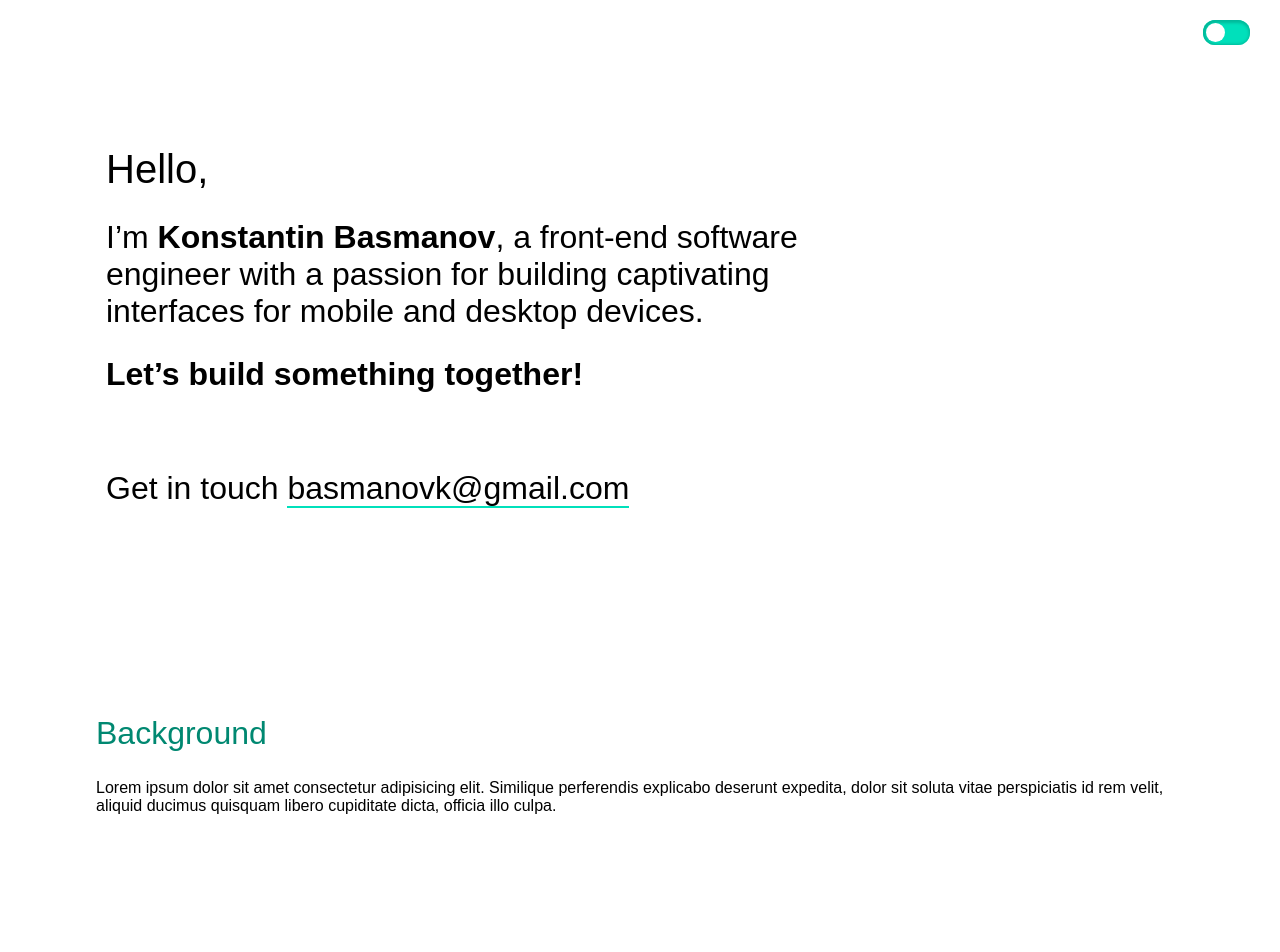
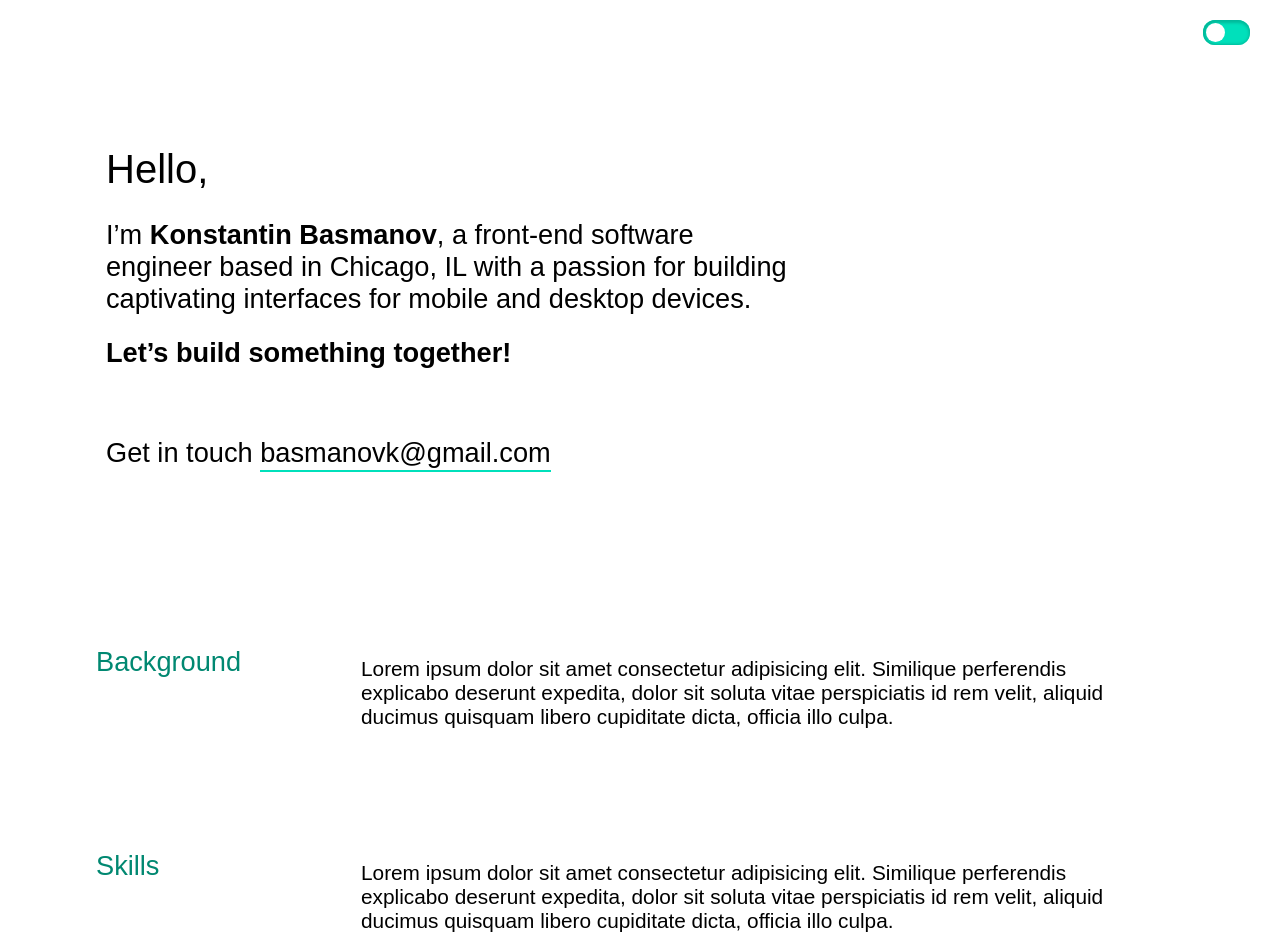
Before and after one commit to whoiskonstantin/personal-website-v2, a React (Create React App) app: page / in a window 1280 px wide. Shown: the top 952 px of the page. Built offline with nearby package versions, Linux system fonts and the light colour scheme; a web font is replaced by a local one.

Commit message:
fixed overflow

```diff
--- a/src/GlobalStyle.css
+++ b/src/GlobalStyle.css
@@ -1,15 +1,16 @@
 :root {
   /* light theme */
-  --main-color: #00e0bb;
+  --switch-color: #00e0bb;
   --main-bg-color: #ffffff;
-  --slightly-dark-color: #00b99a;
-  --light-color: #58e0ca56;
-  --dark-color: #008871;
+  --switch-shade-color: #00b99a;
+  --footer-color: #58e0ca56;
+  --subtitle-color: #008871;
   /* dark theme */
-  --d-main-color: #e08600;
+  --d-switch-color: #e08600;
   --d-font-color: #ffffff;
   --d-main-bg-color: #001b27;
-  --d-slightly-dark-color: #b36b00;
+  --d-switch-shade-color: #b36b00;
+  --d-subtitle-color: #ff9900;
 }
 body {
   margin: 0;
@@ -29,33 +30,44 @@ p {
 a {
   text-decoration: none;
   color: inherit;
-  height: 2rem;
-  width: 0;
-  border-bottom: 2px solid var(--main-color);
+  padding-bottom: 2px;
+  border-bottom: 2px solid var(--switch-color);
 }
+
+a.darkLink {
+  border-bottom: 2px solid var(--d-switch-color);
+}
+/* a:hover {
+  border-bottom: none;
+} */
 
 header {
   padding: 120px 10px 100px 10px;
   box-sizing: border-box;
 }
 section {
-  padding: 50px 30px;
+  padding: 50px 0;
+  box-sizing: border-box;
 }
 footer {
-  background-color: var(--light-color);
+  background-color: var(--footer-color);
   padding: 20px 30px;
 }
 
 .App {
   width: 100%;
   background-color: var(--main-bg-color);
-  transition: 0.6s;
+  transition: background-color 0.6s;
 }
 
-.darkMode {
+.darkBg {
   background-color: var(--d-main-bg-color);
   color: var(--d-font-color);
-  transition: 0.6s;
+  transition: background-color 0.6s;
+}
+
+.section-content {
+  padding: 0 30px;
 }
 
 .container {
@@ -66,15 +78,12 @@ footer {
   font-weight: 600;
 }
 .section-title {
-  color: var(--dark-color);
+  color: var(--subtitle-color);
   font-weight: 500;
 }
 
-.switch-container {
-  position: absolute;
-  display: flex;
-  top: 10px;
-  right: 20px;
+.darkTitle {
+  color: var(--d-subtitle-color);
 }
 
 /* MEDIA QUERIES */
@@ -104,15 +113,34 @@ footer {
     font-weight: 300;
     font-size: 1.7rem;
   }
+  p {
+    font-size: 1.3rem;
+  }
 }
 @media (min-width: 900px) {
+  .section-title {
+    min-width: 235px;
+    margin-top: 0;
+  }
+  .flex {
+    display: flex;
+    justify-content: space-between;
+    align-content: flex-start;
+  }
+  .section-content p {
+    margin-top: 0.7rem;
+  }
+
+  .section-content {
+    min-width: 500px;
+  }
   h1 {
     font-size: 2.5rem;
   }
   h2,
   h3 {
     font-weight: 300;
-    font-size: 2rem;
+    font-size: 1.7rem;
   }
   .intro {
     max-width: 700px;
@@ -120,7 +148,12 @@ footer {
 }
 
 /* SLIDER */
-
+.switch-container {
+  position: absolute;
+  display: flex;
+  top: 10px;
+  right: 20px;
+}
 /* Container around the slider */
 .switch {
   position: relative;
@@ -131,6 +164,11 @@ footer {
 }
 
 /* Hide default HTML checkbox */
+input,
+input:focus,
+.slider {
+  outline: none;
+}
 .switch input {
   opacity: 0;
   width: 0;
@@ -145,11 +183,11 @@ footer {
   left: 0;
   right: 0;
   bottom: 0;
-  background-color: var(--main-color);
+  background-color: var(--switch-color);
   -webkit-transition: 0.4s;
   transition: 0.4s;
   border-radius: 12px;
-  box-shadow: inset 1px 1px 3px 2px var(--slightly-dark-color);
+  box-shadow: inset 1px 1px 3px 2px var(--switch-shade-color);
 }
 
 .slider:before {
@@ -160,14 +198,14 @@ footer {
   width: 19px;
   left: 3px;
   bottom: 3px;
-  background-color: white;
+  background-color: var(--main-bg-color);
   -webkit-transition: 0.4s;
   transition: 0.4s;
 }
 
 input:checked + .slider {
-  background-color: var(--d-main-color);
-  box-shadow: inset 1px 1px 3px 2px var(--d-slightly-dark-color);
+  background-color: var(--d-switch-color);
+  box-shadow: inset 1px 1px 3px 2px var(--d-switch-shade-color);
 }
 
 input:checked + .slider:before {
--- a/src/components/App.js
+++ b/src/components/App.js
@@ -3,12 +3,14 @@ import BackgroundSwitch from './BackgroundSwitch'
 
 function App() {
   let [darkMode, setBackgroundMode] = useState(false)
-
   const handleInputChange = e => {
     setBackgroundMode(e.target.checked)
+    // e.target.checked
+    //   ? document.body.classList.add('darkMode')
+    //   : document.body.classList.remove('darkMode')
   }
   return (
-    <div className={`App ${darkMode ? 'darkMode' : ''}`}>
+    <div className={`App ${darkMode ? 'darkBg' : ''}`}>
       <BackgroundSwitch
         darkMode={darkMode}
         onInputChange={handleInputChange}
@@ -18,42 +20,59 @@ function App() {
         <h1>Hello,</h1>
         <h2 className='intro'>
           I’m <span className='bold'>Konstantin Basmanov</span>, a front-end
-          software engineer with a passion for building captivating interfaces
-          for mobile and desktop devices.
+          software engineer based in Chicago, IL with a passion for building
+          captivating interfaces for mobile and desktop devices.
         </h2>
         <h2 className='intro bold'>Let’s build something together!</h2>
         <br />
         <h3>
           <span>Get in touch </span>
-          <a href='mailto:basmanovk@gmail.com'>basmanovk@gmail.com</a>
+          <a
+            href='mailto:basmanovk@gmail.com'
+            className={darkMode ? 'darkLink' : ''}
+          >
+            basmanovk@gmail.com
+          </a>
         </h3>
       </header>
-      <section className='container'>
-        <h2 className='section-title'>Background</h2>
+      <section className='container flex'>
+        <h2 className={`section-title ${darkMode ? 'darkTitle' : ''}`}>
+          Background
+        </h2>
+        <div className='section-content'>
           <p>
             Lorem ipsum dolor sit amet consectetur adipisicing elit. Similique
             perferendis explicabo deserunt expedita, dolor sit soluta vitae
-          perspiciatis id rem velit, aliquid ducimus quisquam libero cupiditate
-          dicta, officia illo culpa.
+            perspiciatis id rem velit, aliquid ducimus quisquam libero
+            cupiditate dicta, officia illo culpa.
           </p>
+        </div>
       </section>
-      <section className='container'>
-        <h2 className='section-title'>Skills</h2>
+      <section className='container flex'>
+        <h2 className={`section-title ${darkMode ? 'darkTitle' : ''}`}>
+          Skills
+        </h2>
+        <div className='section-content'>
           <p>
             Lorem ipsum dolor sit amet consectetur adipisicing elit. Similique
             perferendis explicabo deserunt expedita, dolor sit soluta vitae
-          perspiciatis id rem velit, aliquid ducimus quisquam libero cupiditate
-          dicta, officia illo culpa.
+            perspiciatis id rem velit, aliquid ducimus quisquam libero
+            cupiditate dicta, officia illo culpa.
           </p>
+        </div>
       </section>
-      <section className='container'>
-        <h2 className='section-title'>Featured Projects</h2>
+      <section className='container flex'>
+        <h2 className={`section-title ${darkMode ? 'darkTitle' : ''}`}>
+          Featured Projects
+        </h2>
+        <div className='section-content'>
           <p>
             Lorem ipsum dolor sit amet consectetur adipisicing elit. Similique
             perferendis explicabo deserunt expedita, dolor sit soluta vitae
-          perspiciatis id rem velit, aliquid ducimus quisquam libero cupiditate
-          dicta, officia illo culpa.
+            perspiciatis id rem velit, aliquid ducimus quisquam libero
+            cupiditate dicta, officia illo culpa.
           </p>
+        </div>
       </section>
       <footer>
         <h3>
--- a/src/components/BackgroundSwitch.js
+++ b/src/components/BackgroundSwitch.js
@@ -6,10 +6,8 @@ export default function BackgroundSwitch({
   count,
   onCount
 }) {
-  console.log(darkMode)
   return (
     <div className='switch-container'>
-      <form>
       <label className='switch'>
         <input
           name='switch'
@@ -19,7 +17,6 @@ export default function BackgroundSwitch({
         />
         <span className='slider'></span>
       </label>
-      </form>
     </div>
   )
 }
```
Lines whose indentation alone changed are shown as unchanged.
